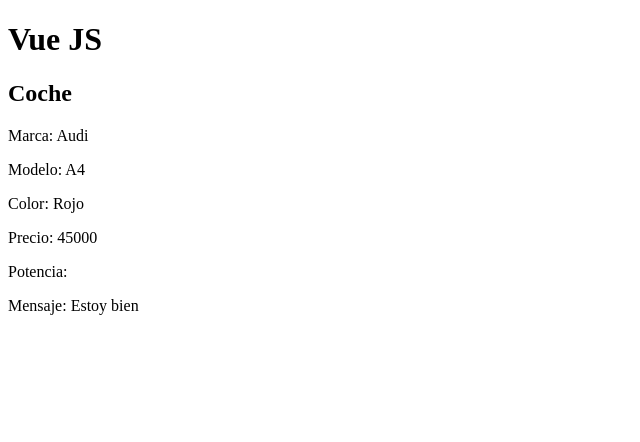
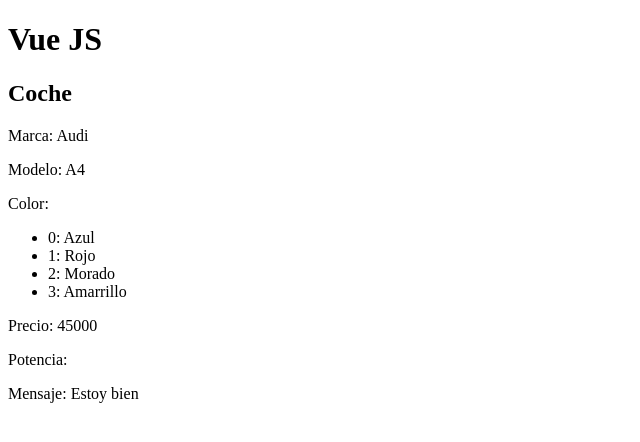
Before and after one commit to CasJuan/vue-coleg, a Vue app in the folder started/: page / in a window 1280 px wide. Shown: the top 442 px of the page, without its empty margins (0-640 px from the left). Built offline with nearby package versions, Linux system fonts and the light colour scheme.

Commit message:
[add] v-for

```diff
--- a/started/src/components/Car.vue
+++ b/started/src/components/Car.vue
@@ -2,7 +2,18 @@
     <h2>Coche</h2>
     <p>Marca: {{ brand }}</p>
     <p>Modelo: {{ model }}</p>
-    <p>Color: {{ color[1] }}</p>
+    <p>Color:
+        <!-- <span v-for="(color, index) in colors" :key="index" >
+            {{index}}: {{ color }} -
+        </span> -->
+
+        <ul>
+            <li span v-for="(color, index) in colors" :key="index">
+                {{index}}: {{ color }}
+            </li>
+        </ul>
+
+    </p>
     <p>Precio: {{ price }}</p>
     <p>Potencia: {{ power }}</p>
     <p>Mensaje: {{ mensaje.title }}</p>
@@ -10,23 +21,10 @@
 
 <script>
 export default {
-    /* data (){
-        return{
-            brand:"Audi",
-            model: "A4",
-            color: ["Azul", "Rojo", "Verde"],
-            price: 38000,
-            power: 180,
-            mensaje:{
-                title: "Hola mundo",
-                text: "Adios",
-            }
-        };
-    }, */
     setup () {
         const brand = "Audi";
         const model = "A4";
-        const color = ["Azul", "Rojo", "Morado"];
+        const colors = ["Azul", "Rojo", "Morado", "Amarrillo"];
         const price = 45000;
         const powr = 240;
         const mensaje = {
@@ -37,7 +35,7 @@
         return {
             brand,
             model,
-            color,
+            colors,
             price,
             powr,
             mensaje,
```
